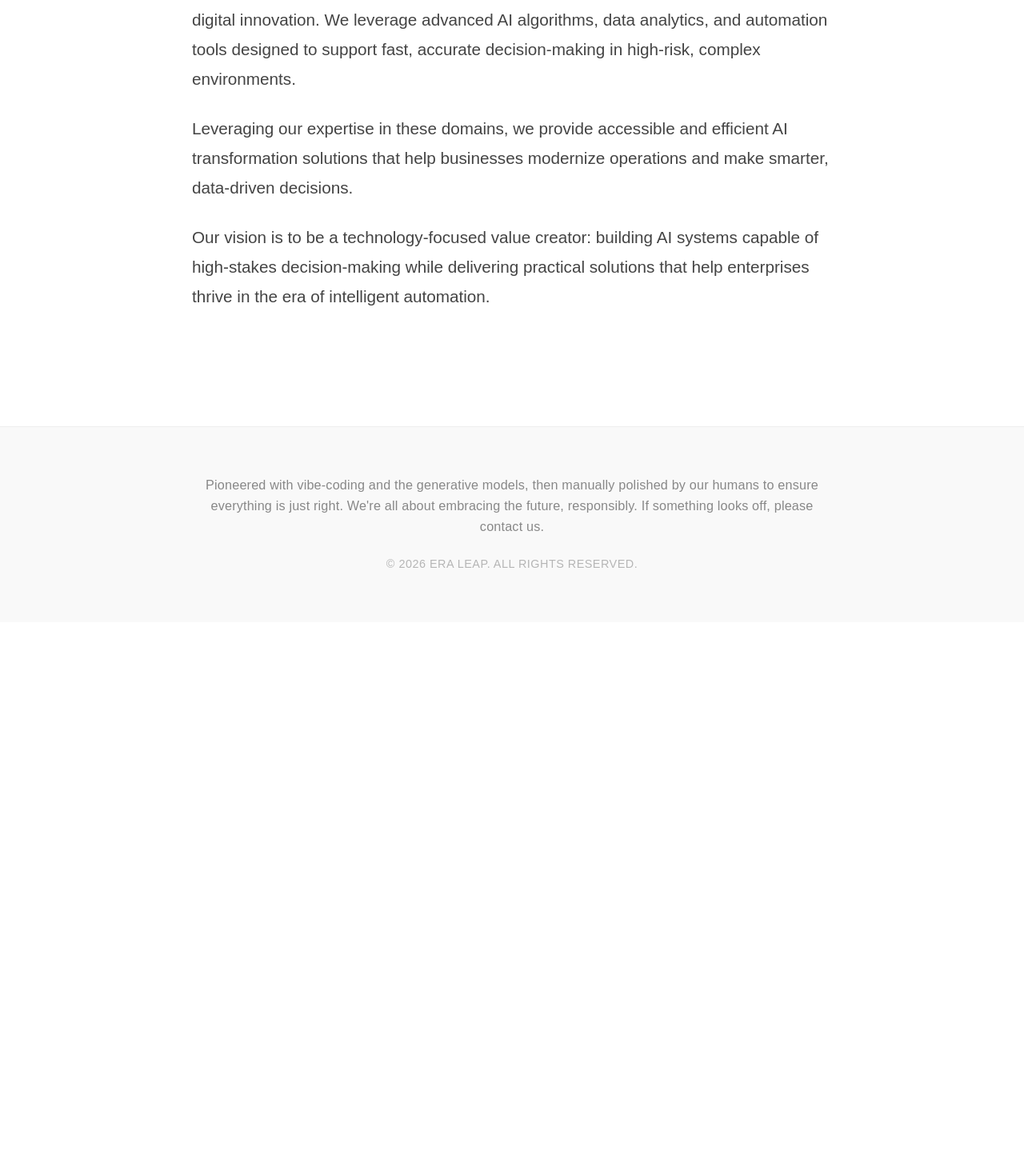
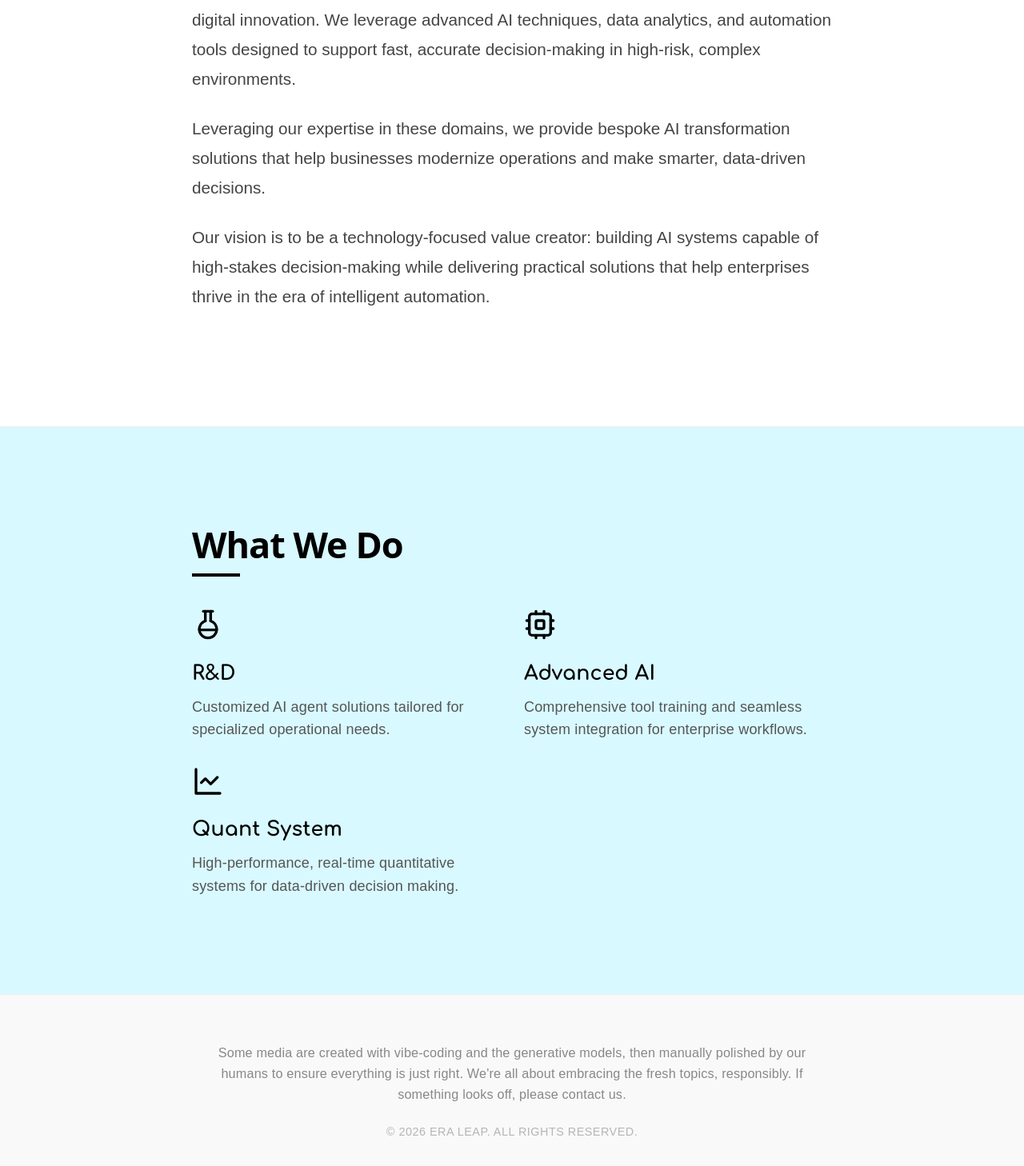
Before and after one commit to HengZ121/eraleap.github.io, a Vue app in the folder eraleap-website/: page / in a window 1280 px wide. Shown: the part 900-2358 px from the top of the page at 80% size. Before the commit the page ends 1678 px from the top, so only its background shows below. Built offline with nearby package versions, Linux system fonts and the light colour scheme.

Commit message:
feat: contact us

```diff
--- a/eraleap-website/src/App.vue
+++ b/eraleap-website/src/App.vue
@@ -1,8 +1,51 @@
 <script setup lang="ts">
-import { ref, onMounted, onUnmounted, useTemplateRef } from 'vue';
+import { ref, reactive, onMounted, onUnmounted, useTemplateRef } from 'vue';
 
 const botSquad = useTemplateRef<HTMLElement>('botSquad');
 const eyeTransform = ref('translate(0, 0)');
+const showModal = ref(false);
+const isSubmitting = ref(false);
+
+const contactForm = reactive({
+  name: '',
+  email: '',
+  inquiry: ''
+});
+
+const toggleModal = () => {
+  showModal.value = !showModal.value;
+  if (!showModal.value) {
+    contactForm.name = '';
+    contactForm.email = '';
+    contactForm.inquiry = '';
+  }
+};
+
+const handleSubmit = async () => {
+  const lastSent = localStorage.getItem('last_inquiry_date');
+  const now = new Date().getTime();
+
+  if (lastSent && now - parseInt(lastSent) < 24 * 60 * 60 * 1000) {
+    alert('We have received your inquiry today. Please give us some time to get back to you or you can resend another inquiry tomorrow.');
+    return;
+  }
+
+  isSubmitting.value = true;
+
+  // Construct the mailto link dynamically
+  const subject = encodeURIComponent(`Generak Inquiry from ${contactForm.name}`);
+  const body = encodeURIComponent(
+    `Name: ${contactForm.name}\n` +
+    `Contact Email: ${contactForm.email}\n\n` +
+    `Inquiry:\n${contactForm.inquiry}`
+  );
+
+  window.location.href = `mailto:heng.zhang@eraleap.com?subject=${subject}&body=${body}`;
+
+  localStorage.setItem('last_inquiry_date', now.toString());
+  isSubmitting.value = false;
+  toggleModal();
+};
 
 const handleMouseMove = (event: MouseEvent) => {
   if (!botSquad.value) return;
@@ -37,7 +80,7 @@ onUnmounted(() => window.removeEventListener('mousemove', handleMouseMove));
   <div class="page">
     <nav class="navbar">
       <div class="nav-container">
-        <div class="logo">Era Leap</div>
+        <div class="logo">EraLeap</div>
 
         <div class="nav-right">
           <div class="robot-squad" ref="botSquad">
@@ -71,7 +114,7 @@ onUnmounted(() => window.removeEventListener('mousemove', handleMouseMove));
               <div class="bot-body"></div>
             </div>
 
-          </div> <button class="contact-btn">Contact Us</button>
+          </div> <button class="contact-btn" @click="toggleModal">Contact Us</button>
         </div>
       </div>
     </nav>
@@ -89,7 +132,7 @@ onUnmounted(() => window.removeEventListener('mousemove', handleMouseMove));
       </video>
 
       <div class="overlay">
-        <h1 class="headline">Decisions Powered by the Intelligent Solutions</h1>
+        <h1 class="headline">Smarter Decisions Powered by the Intelligence</h1>
       </div>
     </section>
 
@@ -98,10 +141,10 @@ onUnmounted(() => window.removeEventListener('mousemove', handleMouseMove));
         <h2 class="intro-title">About Us</h2>
         <div class="intro-content">
           <p>
-            <span class="company-name">EraLeap</span> is a technology-driven company specializing in artificial intelligence and digital innovation. We leverage advanced AI algorithms, data analytics, and automation tools designed to support fast, accurate decision-making in high-risk, complex environments.
+            <span class="company-name">EraLeap</span> is a technology-driven company specializing in artificial intelligence and digital innovation. We leverage advanced AI techniques, data analytics, and automation tools designed to support fast, accurate decision-making in high-risk, complex environments.
           </p>
           <p>
-            Leveraging our expertise in these domains, we provide accessible and efficient AI transformation solutions that help businesses modernize operations and make smarter, data-driven decisions.
+            Leveraging our expertise in these domains, we provide bespoke AI transformation solutions that help businesses modernize operations and make smarter, data-driven decisions.
           </p>
           <p>
             Our vision is to be a technology-focused value creator: building AI systems capable of high-stakes decision-making while delivering practical solutions that help enterprises thrive in the era of intelligent automation.
@@ -110,10 +153,77 @@ onUnmounted(() => window.removeEventListener('mousemove', handleMouseMove));
       </div>
     </section>
 
+    <section class="what-we-do">
+      <div class="intro-container">
+        <h2 class="intro-title">What We Do</h2>
+        <div class="services-grid">
+          <div class="service-card">
+            <div class="service-icon">
+              <svg xmlns="http://www.w3.org/2000/svg" width="40" height="40" viewBox="0 0 24 24" fill="none" stroke="currentColor" stroke-width="2" stroke-linecap="round" stroke-linejoin="round"><path d="M10 2v7.31"/><path d="M14 2v7.31"/><path d="M8.5 2h7"/><path d="M14 9.31a6.5 6.5 0 1 1-4 0"/><path d="M5.52 16h12.96"/></svg>
+            </div>
+            <h3>R&D</h3>
+            <p>Customized AI agent solutions tailored for specialized operational needs.</p>
+          </div>
+          <div class="service-card">
+            <div class="service-icon">
+              <svg xmlns="http://www.w3.org/2000/svg" width="40" height="40" viewBox="0 0 24 24" fill="none" stroke="currentColor" stroke-width="2" stroke-linecap="round" stroke-linejoin="round"><rect width="16" height="16" x="4" y="4" rx="2"/><rect width="6" height="6" x="9" y="9" rx="1"/><path d="M15 2v2"/><path d="M15 20v2"/><path d="M2 15h2"/><path d="M2 9h2"/><path d="M20 15h2"/><path d="M20 9h2"/><path d="M9 2v2"/><path d="M9 20v2"/></svg>
+            </div>
+            <h3>Advanced AI</h3>
+            <p>Comprehensive tool training and seamless system integration for enterprise workflows.</p>
+          </div>
+          <div class="service-card">
+            <div class="service-icon">
+              <svg xmlns="http://www.w3.org/2000/svg" width="40" height="40" viewBox="0 0 24 24" fill="none" stroke="currentColor" stroke-width="2" stroke-linecap="round" stroke-linejoin="round"><path d="M3 3v18h18"/><path d="m19 9-5 5-4-4-3 3"/></svg>
+            </div>
+            <h3>Quant System</h3>
+            <p>High-performance, real-time quantitative systems for data-driven decision making.</p>
+          </div>
+        </div>
+      </div>
+    </section>
+
+    <!-- CONTACT MODAL -->
+    <Transition name="fade">
+      <div v-if="showModal" class="modal-overlay" @click.self="toggleModal">
+        <div class="modal-content">
+          <button class="close-btn" @click="toggleModal">&times;</button>
+          <h2 class="modal-title">Get in Touch</h2>
+          <p class="modal-subtitle">We'll get back to you as soon as possible.</p>
+
+          <form @submit.prevent="handleSubmit" class="contact-form">
+            <div class="form-group">
+              <label for="name">Name</label>
+              <input type="text" id="name" v-model="contactForm.name" required placeholder="Your Name" />
+            </div>
+
+            <div class="form-group">
+              <label for="email">Email</label>
+              <input type="email" id="email" v-model="contactForm.email" required placeholder="your@email.com" />
+            </div>
+
+            <div class="form-group">
+              <label for="inquiry">Inquiry</label>
+              <textarea
+                id="inquiry"
+                v-model="contactForm.inquiry"
+                required
+                placeholder="How can we help you?"
+                rows="5"
+              ></textarea>
+            </div>
+
+            <button type="submit" class="submit-btn" :disabled="isSubmitting">
+              {{ isSubmitting ? 'Sending...' : 'Send Message' }}
+            </button>
+          </form>
+        </div>
+      </div>
+    </Transition>
+
     <footer class="site-footer">
       <div class="footer-container">
         <p class="ai-note">
-          Pioneered with vibe-coding and the generative models, then manually polished by our humans to ensure everything is just right. We're all about embracing the future, responsibly. If something looks off, please contact us.
+          Some media are created with vibe-coding and the generative models, then manually polished by our humans to ensure everything is just right. We're all about embracing the fresh topics, responsibly. If something looks off, please contact us.
         </p>
         <p class="copyright">&copy; 2026 Era Leap. All rights reserved.</p>
       </div>
@@ -464,4 +574,137 @@ onUnmounted(() => window.removeEventListener('mousemove', handleMouseMove));
   opacity: 0.6;
   text-align: center;
 }
+
+/* WHAT WE DO SECTION */
+.what-we-do {
+  padding: 120px 20px;
+  background-color: #d8f9ff;
+  color: #222;
+  width: 100%;
+  border-top: 1px solid #eee;
+}
+
+.services-grid {
+  display: grid;
+  grid-template-columns: repeat(auto-fit, minmax(250px, 1fr));
+  gap: 30px;
+  margin-top: 20px;
+}
+
+.service-icon {
+  margin-bottom: 20px;
+  color: #000;
+}
+
+.service-card h3 {
+  font-family: 'Comfortaa', cursive;
+  font-size: 1.4rem;
+  margin-bottom: 15px;
+  color: #000;
+}
+
+.service-card p {
+  color: #555;
+  line-height: 1.6;
+}
+
+/* MODAL STYLES */
+.modal-overlay {
+  position: fixed;
+  top: 0;
+  left: 0;
+  width: 100%;
+  height: 100%;
+  background: rgba(0, 0, 0, 0.7);
+  backdrop-filter: blur(5px);
+  display: flex;
+  justify-content: center;
+  align-items: center;
+  z-index: 2000;
+}
+
+.modal-content {
+  background: white;
+  padding: 40px;
+  border-radius: 20px;
+  width: 90%;
+  max-width: 500px;
+  position: relative;
+  color: #333;
+}
+
+.modal-title {
+  font-family: 'Comfortaa', cursive;
+  font-size: 2rem;
+  margin-bottom: 10px;
+  color: #000;
+}
+
+.modal-subtitle {
+  margin-bottom: 30px;
+  color: #666;
+}
+
+.contact-form {
+  display: flex;
+  flex-direction: column;
+  gap: 20px;
+}
+
+.form-group {
+  display: flex;
+  flex-direction: column;
+  gap: 8px;
+  text-align: left;
+}
+
+.form-group label {
+  font-weight: 600;
+  font-size: 0.9rem;
+}
+
+.form-group input,
+.form-group textarea {
+  padding: 12px;
+  border: 1px solid #ddd;
+  border-radius: 8px;
+  font-family: inherit;
+  font-size: 1rem;
+}
+
+.submit-btn {
+  background: #aa3bff; /* Matches purple bot */
+  color: white;
+  border: none;
+  padding: 15px;
+  border-radius: 50px;
+  font-weight: 600;
+  cursor: pointer;
+  transition: transform 0.2s, background 0.2s;
+  margin-top: 10px;
+}
+
+.submit-btn:hover:not(:disabled) {
+  background: #8e2cdc;
+  transform: translateY(-2px);
+}
+
+.submit-btn:disabled {
+  opacity: 0.6;
+  cursor: not-allowed;
+}
+
+.close-btn {
+  position: absolute;
+  top: 20px;
+  right: 20px;
+  background: none;
+  border: none;
+  font-size: 2rem;
+  cursor: pointer;
+  color: #999;
+}
+
+.fade-enter-active, .fade-leave-active { transition: opacity 0.3s; }
+.fade-enter-from, .fade-leave-to { opacity: 0; }
 </style>
```
